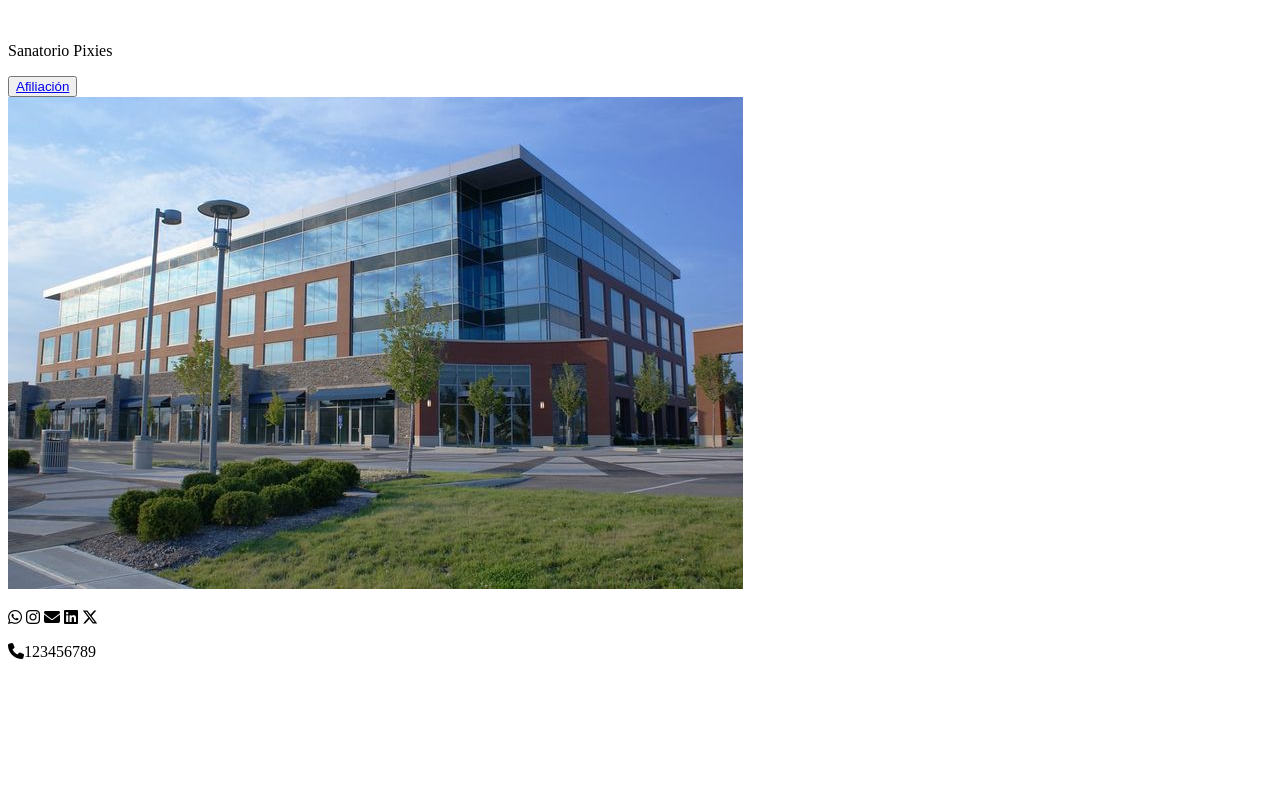
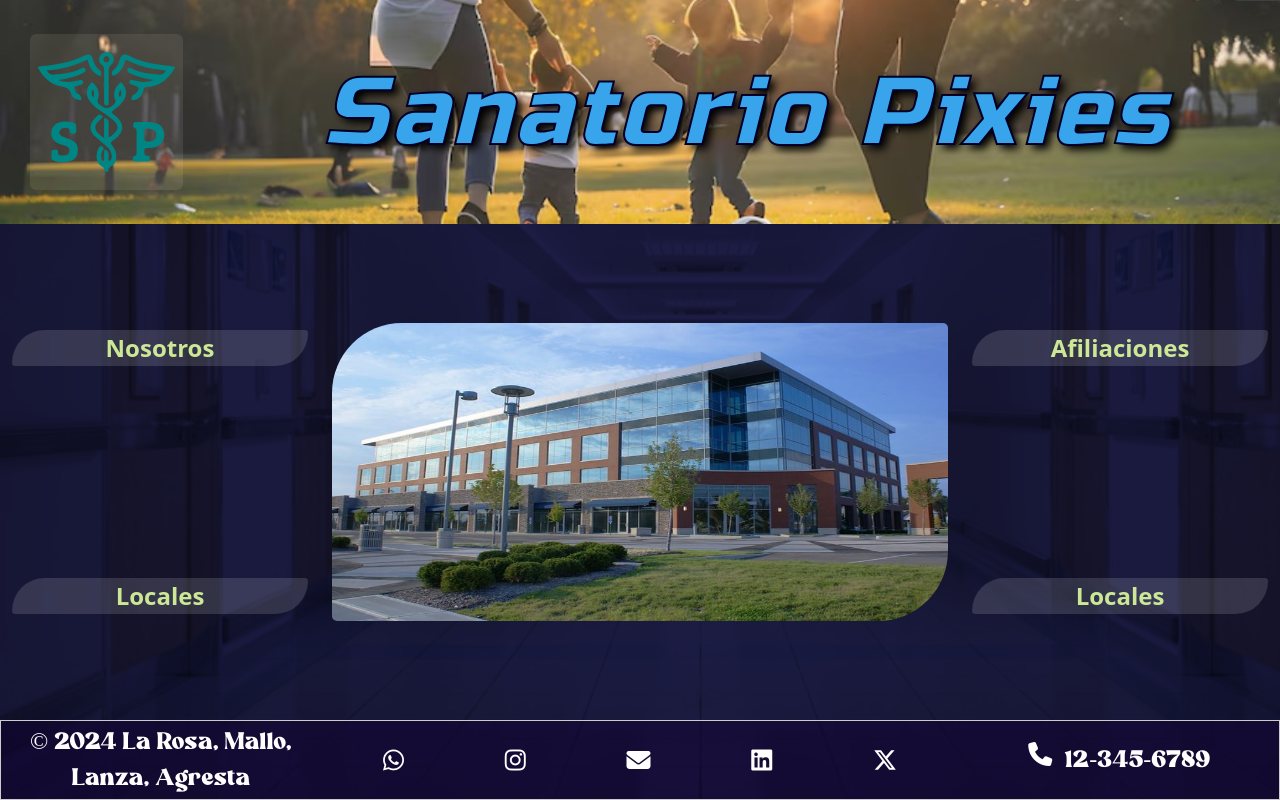
Before and after one commit to leinadatserga/PreEntrega2_Agresta, a plain HTML site: page index.html in a window 1280 px wide. Drawn offline with nearby package versions, Linux system fonts and the light colour scheme.

Commit message:
Aplicación de Bootstrap y CSS a Index

```diff
--- a/css/styles.css
+++ b/css/styles.css
@@ -0,0 +1,290 @@
+* {
+    margin: 0;
+    padding: 0;
+    box-sizing: border-box;
+}
+
+@font-face {
+    font-family: best;
+    src: url(../assets/fonts/Boldest_Enough.otf);
+}
+
+@font-face {
+    font-family: title;
+    src: url(../assets/fonts/Russo_One.ttf);
+}
+
+html,
+body {
+    height: 100vh;
+    margin: 0;
+    padding: 0;
+}
+
+
+body {
+    background-image: url(../assets/images/corridor-central-perspective-980x560.jpeg);
+    background-color: rgba(0, 0, 22, 0.89);
+    background-blend-mode: overlay;
+    background-size: cover;
+}
+
+/* ---------- Header styles ---------- */
+
+header {
+    height: 20%;
+    width: 100%;
+    background-image: url(../assets/images/Screenshot_1.jpg);
+    background-size: cover;
+}
+
+header div {
+    height: 100%;
+}
+
+.logo {
+    height: 42%;
+    width: 100%;
+    border-radius: 50px 5px;
+    background-color: rgba(255, 228, 196, 0.658);
+}
+
+.title {
+    height: 33%;
+    border: 0;
+    margin: 0;
+    font-family: title;
+    font-style: oblique;
+    color: rgb(56, 164, 236);
+    font-size: 3rem;
+    text-shadow: 5px 5px 8px black;
+    -webkit-text-stroke-width: 2px;
+    -webkit-text-stroke-color: rgb(1, 1, 39);
+}
+
+/* ---------- Main styles ---------- */
+
+main {
+    height: 62%;
+    color: #008585;
+}
+
+
+main .row {
+    height: 100%;
+}
+
+.imagen {
+    max-height: 60%;
+}
+
+.imagen img {
+    border-radius: 70px 5px;
+}
+
+.banner1 {
+    height: 20%;
+}
+
+.banner2 {
+    height: 20%;
+}
+
+.banner1 a, .banner2 a {
+    background-color: rgba(255, 255, 255, 0.137);
+    color: rgb(204, 231, 150);
+    font-weight: bolder;
+    border-radius: 50px 5px;
+}
+
+/* ---------- Footer styles ---------- */
+
+footer {
+    height: 18%;
+    margin: 0px;
+    border: 1px solid #ccc;
+    color: white;
+    background-color: rgba(19, 2, 51, 0.548);
+}
+
+.foot {
+    font-size: 1rem;
+}
+
+footer p {
+    font-family: best;
+    margin: 0;
+}
+
+@media (min-width: 576px) {
+
+    /* ---------- Header styles ---------- */
+
+    header {
+        height: 20%;
+        background-image: url(../assets/images/Screenshot_1.jpg);
+        background-size: cover;
+    }
+
+    header div {
+        height: 100%;
+    }
+
+    .logo {
+        height: 50%;
+        width: 50%;
+        margin: auto 0;
+    }
+
+    .title {
+        height: 50%;
+        border: 0;
+        margin: 0;
+        font-family: title;
+        font-style: oblique;
+        color: rgb(56, 164, 236);
+        font-size: 4rem;
+        text-shadow: 5px 5px 8px black;
+        -webkit-text-stroke-width: 2px;
+        -webkit-text-stroke-color: rgb(1, 1, 39);
+    }
+}
+
+@media (min-width: 768px) {
+
+    /* ---------- Header styles ---------- */
+
+    .logo {
+        width: 12%;
+    }
+
+    /* ---------- Main styles ---------- */
+
+    main .row {
+        height: 100%;
+    }
+
+    .imagen {
+        height: 100%;
+    }
+
+    .imagen img {
+        border-radius: 70px 5px;
+    }
+
+    .banner1 {
+        height: 100%;
+    }
+
+    .banner2 {
+        height: 100%;
+    }
+
+    /* ---------- Footer styles ---------- */
+
+    .foot {
+        font-size: 1.5rem;
+    }
+}
+
+@media (min-width: 1024px) {
+
+    /* ---------- Header styles ---------- */
+
+    .title {
+        font-size: 5rem;
+    }
+
+    /* ---------- Footer styles ---------- */
+
+    footer {
+        height: 18%;
+        margin: 0px;
+        border: 1px solid #ccc;
+        color: white;
+        background-color: rgba(19, 2, 51, 0.548);
+    }
+
+    footer p {
+        font-family: best;
+        margin: 0;
+    }
+}
+
+@media (min-width: 1200px) {
+
+    /* ---------- Header styles ---------- */
+
+    header {
+        height: 28%;
+        background-image: url(../assets/images/Screenshot_1.jpg);
+        background-size: cover;
+    }
+
+    header div {
+        height: 100%;
+    }
+
+
+    .logo {
+        height: 70%;
+        width: 12%;
+        margin: auto;
+        border-radius: 50px 5px;
+        background-color: rgba(255, 228, 196, 0.096);
+        float: left;
+    }
+
+    .title {
+        height: 100%;
+        border: 0;
+        margin: 0;
+        font-family: title;
+        font-style: oblique;
+        letter-spacing: 3px;
+        color: rgb(56, 164, 236);
+        font-size: 6rem;
+        text-shadow: 5px 5px 8px black;
+        -webkit-text-stroke-width: 2px;
+        -webkit-text-stroke-color: rgb(1, 1, 39);
+    }
+
+    /* ---------- Buttons styles ---------- */
+
+    /* ---------- Main styles ---------- */
+
+    main {
+        height: 62%;
+        color: #008585;
+    }
+
+
+    main .row {
+        height: 100%;
+    }
+
+    .imagen img {
+        height: 100%;
+        width: 100%;
+        border-radius: 70px 5px;
+    }
+
+    /* ---------- Footer styles ---------- */
+
+    footer {
+        height: 10%;
+        margin: 0px;
+        border: 1px solid #ccc;
+        color: white;
+        background-color: rgba(19, 2, 51, 0.548);
+    }
+
+    .foot {
+        font-size: 1.5rem;
+    }
+
+    footer p {
+        font-family: best;
+        margin: 0;
+    }
+}
--- a/index.html
+++ b/index.html
@@ -3,35 +3,48 @@
 <head>
     <meta charset="UTF-8">
     <meta name="viewport" content="width=device-width, initial-scale=1.0">
+    <link rel="shortcut icon" href="./assets/icons/pngwing.com (1).png" type="image/x-icon">
     <title>Inicio</title>
     <link rel="stylesheet" href="https://cdnjs.cloudflare.com/ajax/libs/font-awesome/5.15.4/css/all.min.css">
+    <link href="https://cdn.jsdelivr.net/npm/bootstrap@5.3.3/dist/css/bootstrap.min.css" rel="stylesheet" integrity="sha384-QWTKZyjpPEjISv5WaRU9OFeRpok6YctnYmDr5pNlyT2bRjXh0JMhjY6hW+ALEwIH" crossorigin="anonymous">
     <link rel="stylesheet" href="./css/styles.css">
-    <link rel="shortcut icon" href="./assets/icons/pngwing.com (1).png" type="image/x-icon">
 </head>
 <body>
-    <header>
-        <div class="logo"><img src="" alt=""></div>
-        <p class="title">Sanatorio Pixies</p>
-        <button class="navi"><a href="./pages/afiliacion.html">Afiliación</a></button>
+    <header class="container-fluid">
+        <div class="row d-flex justify-content-center align-items-center">
+            <img class="logo col-sm-12 col-md-2 col-lg-2 p-2 rounded" src="./assets/images/S-cropped.svg" alt="logo">
+            <p class="title col-sm-12 col-md-10 col-lg-10 d-flex align-items-center justify-content-center">Sanatorio Pixies</p>
+        </div>
     </header>
-    <main>
-        <div class="banner1"></div>
-        <div class="imagen">
-            <img src="./assets/images/This Week in Libraries.jpg" alt="centralImage">
+    <main class="container-fluid">
+        <div class="row d-flex justify-content-around align-items-center">
+            <div class="banner1 col-sm-12 col-md-3 d-flex flex-column align-items-center justify-content-around">
+                <a href="#" class="w-100 text-center text-decoration-none fs-4">Nosotros</a>
+                <a href="#" class="w-100 text-center text-decoration-none fs-4">Locales</a>
+            </div>
+            <div class="imagen col-sm-12 col-md-6 d-flex justify-content-center">
+                <img class="img-fluid" src="./assets/images/This Week in Libraries.jpg" alt="centralImage">
+            </div>
+            <div class="banner2 col-sm-12 col-md-3 d-flex flex-column align-items-center justify-content-around">
+                <a href="#" class="w-100 text-center text-decoration-none fs-4">Afiliaciones</a>
+                <a href="#" class="w-100 text-center text-decoration-none fs-4">Locales</a>
+            </div>
         </div>
-        <div class="banner2"></div>
     </main>
-    <footer>
-        <p class="reserved"></p>
-        <div class="socials">
-            <i class="fa-brands fa-whatsapp"></i>
-            <i class="fa-brands fa-instagram"></i>
-            <i class="fa-solid fa-envelope"></i>
-            <i class="fa-brands fa-linkedin"></i>
-            <i class="fa-brands fa-x-twitter"></i>
+    <footer class="container-fluid ">
+        <div class="foot row h-100 d-flex justify-content-between align-items-center">
+            <p class="col-sm-12 col-md-12 col-lg-3 text-center">© 2024 La Rosa, Mallo, Lanza, Agresta</p>
+            <div class="socials col-sm-12 col-md-12 col-lg-6 d-flex justify-content-around align-middle">
+                <i class="fa-brands fa-whatsapp"></i>
+                <i class="fa-brands fa-instagram"></i>
+                <i class="fa-solid fa-envelope"></i>
+                <i class="fa-brands fa-linkedin"></i>
+                <i class="fa-brands fa-x-twitter"></i>
+            </div>
+            <p class="phone col-sm-12 col-md-12 col-lg-3 d-flex justify-content-center"><i class="fa-solid fa-phone"></i>&nbsp;&nbsp;12-345-6789</p>
         </div>
-        <p class="phone"><i class="fa-solid fa-phone"></i>123456789</p>
     </footer>
     <script src="https://kit.fontawesome.com/090c602a0a.js" crossorigin="anonymous"></script>
+    <script src="https://cdn.jsdelivr.net/npm/bootstrap@5.3.3/dist/js/bootstrap.bundle.min.js" integrity="sha384-YvpcrYf0tY3lHB60NNkmXc5s9fDVZLESaAA55NDzOxhy9GkcIdslK1eN7N6jIeHz" crossorigin="anonymous"></script>
 </body>
 </html>
```
Also changed, not shown: pages/afiliacion.html (+67 -0 lines), assets/fonts/Russo_One.ttf (added), assets/images/7029773-sunshine-forest.jpg (added), assets/images/corridor-central-perspective-980x560.jpeg (added), assets/images/descarga.jpeg (added), assets/images/image.png (added), 1 other file.
